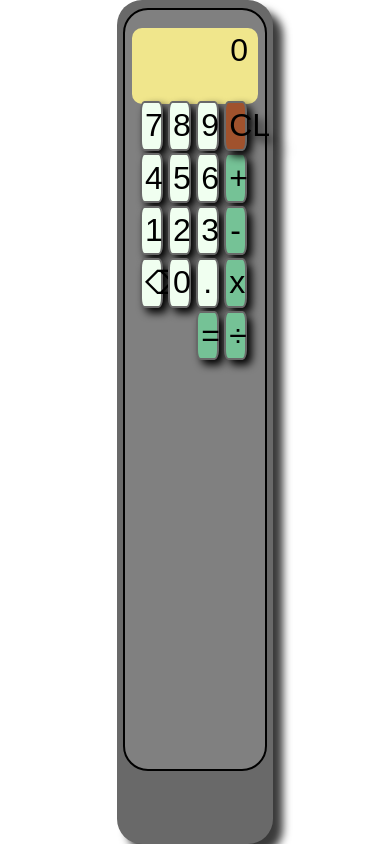
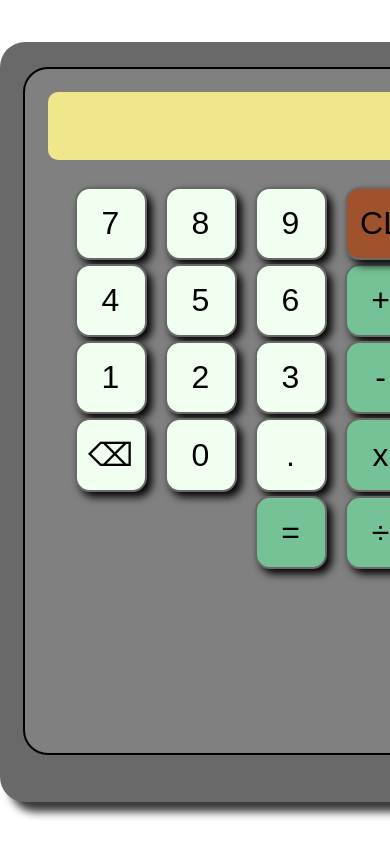
Before and after one commit to CelticJasen/calculator, a plain HTML site: page index.html in a window 390 px wide. Drawn offline with Linux system fonts and the light colour scheme.

Commit message:
even better mobile support hopefully

```diff
--- a/styles.css
+++ b/styles.css
@@ -5,8 +5,8 @@
     bottom: 0;
     right: 0;
     margin: auto;
-    width: 40%;
-    height: auto;
+    width: 500px;
+    height: 90%;
     background-color: dimgray;
     border-radius: 25px;
     filter: drop-shadow(10px 10px 4px rgb(58, 58, 58));
```
